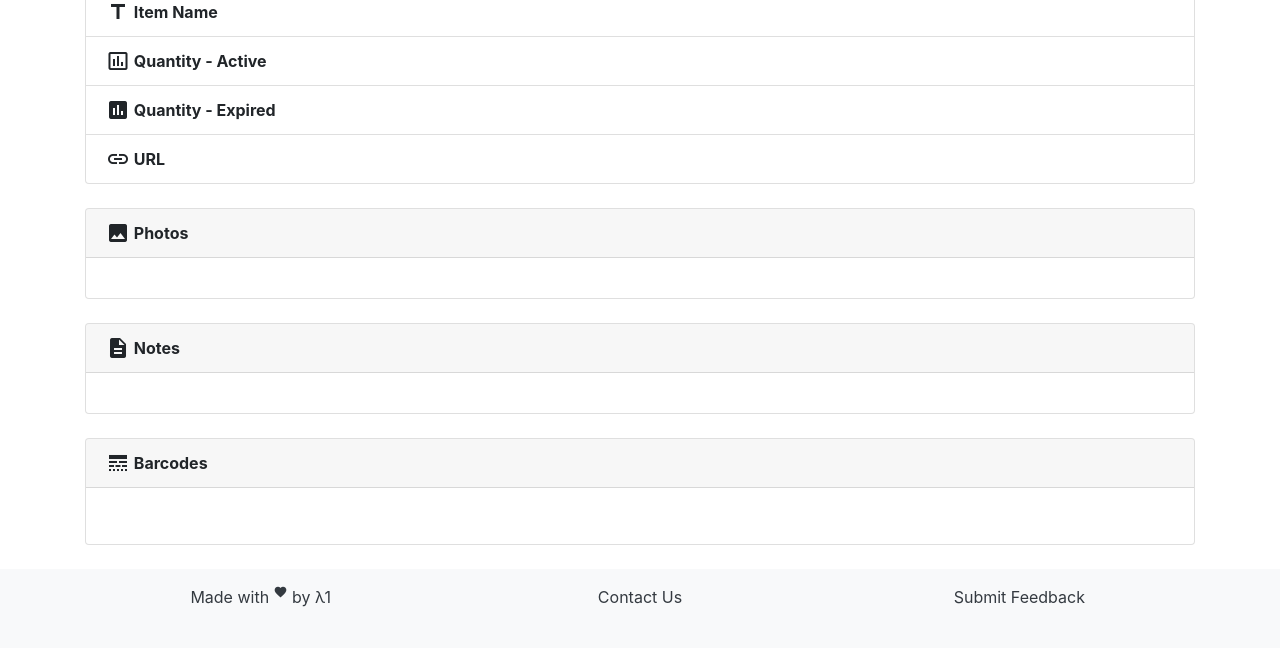
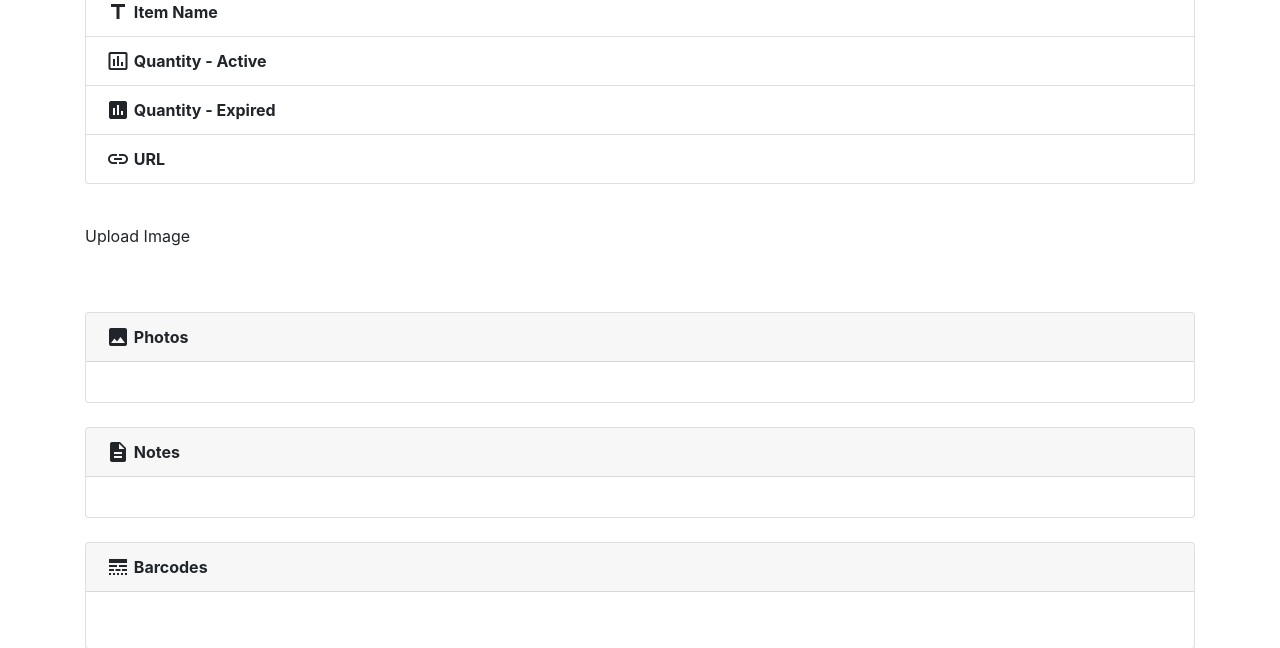
Before and after one commit to Talal-A/mai-inventory-mgr, a Flask app: template app/templates/view:item.html in a window 1280 px wide. Shown: the part 331-979 px from the top of the page. Before the commit the page ends 938 px from the top, so only its background shows below. Run offline with Flask 2, Linux system fonts and the light colour scheme; the template is opened without the code that fills it, so the values that code supplies are empty; some libraries are stand-ins or nearby versions.

Commit message:
WIP: image upload test

```diff
--- a/app/templates/view:item.html
+++ b/app/templates/view:item.html
@@ -65,6 +65,17 @@
 </div>
 
 <br>
+<p><input type="file"  accept="image/*" name="image" id="file"  onchange="loadFile(event)" style="display: none;"></p>
+<p><label for="file" style="cursor: pointer;">Upload Image</label></p>
+<p><img id="output" width="200" /></p>
+
+<script>
+var loadFile = function(event) {
+	var image = document.getElementById('output');
+    image.src = URL.createObjectURL(event.target.files[0]);
+    console.log(image.src)
+};
+</script>
 
 <div class="card">
     <div class="card-header">
```
